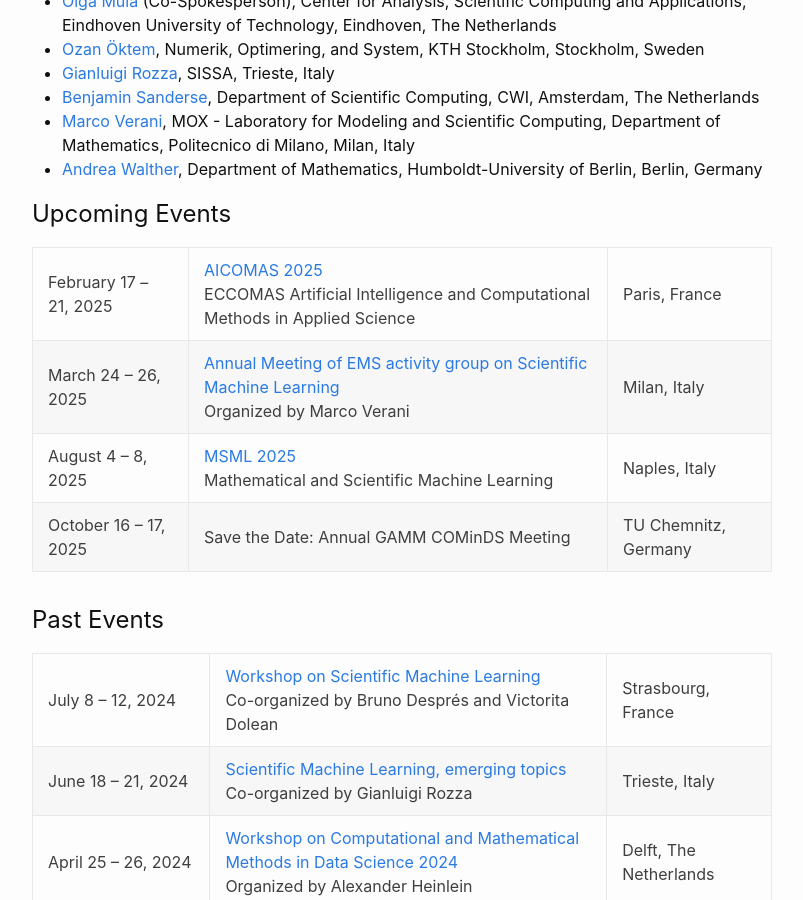
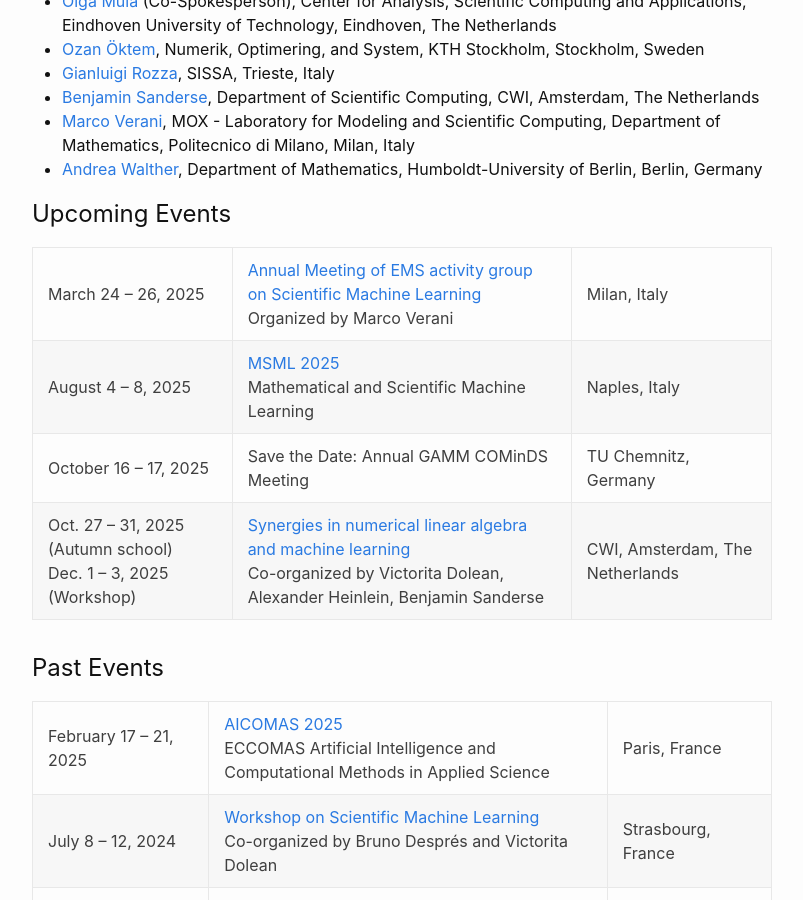
Before and after one commit to EMS-TAG-SciML/ems-tag-sciml.github.io, a Jekyll site: the page built from index.md, in a window 1280 px wide and 900 px high, scrolled down 2855 px. Shown: the whole window, without its empty margins (238-1041 px from the left). Built offline with Jekyll 4.4.1, drawn with Linux system fonts in a browser that asks for light colours.

Commit message:
Add event at CWI, NL

```diff
--- a/index.md
+++ b/index.md
@@ -77,13 +77,14 @@ If you wish to unsubscribe from the mailing list, please send a message from the
 
 ## Upcoming Events
 
-| February 17 – 21, 2025 | <a href="https://dte_aicomas_2025.iacm.info/" target="_blank">AICOMAS 2025</a><br/> ECCOMAS Artificial Intelligence and Computational Methods in Applied Science | Paris, France |
 | March 24 – 26, 2025 | <a href="https://www.mate.polimi.it/events/EMS-TAG-SciML-25/" target="_blank">Annual Meeting of EMS activity group on Scientific Machine Learning</a><br/> Organized by Marco Verani | Milan, Italy |
 | August 4 – 8, 2025 | <a href="https://sites.google.com/view/msml2025/home" target="_blank">MSML 2025</a><br/> Mathematical and Scientific Machine Learning | Naples, Italy |
 | October 16 – 17, 2025 | Save the Date: Annual GAMM COMinDS Meeting | TU Chemnitz, Germany |
+| Oct. 27 – 31, 2025 (Autumn school) <br/> Dec. 1 – 3, 2025 (Workshop) | <a href="https://www.cwi.nl/en/education/semester-programmes/cwi-research-semester-programs/synergies-in-numerical-linear-algebra-and-machine-learning/" target="_blank">Synergies in numerical linear algebra and machine learning</a><br/> Co-organized by Victorita Dolean, Alexander Heinlein, Benjamin Sanderse | CWI, Amsterdam, The Netherlands |
 
 ## Past Events
 
+| February 17 – 21, 2025 | <a href="https://dte_aicomas_2025.iacm.info/" target="_blank">AICOMAS 2025</a><br/> ECCOMAS Artificial Intelligence and Computational Methods in Applied Science | Paris, France |
 | July 8 – 12, 2024 | <a href="https://irma.math.unistra.fr/~micheldansac/SciML2024/" target="_blank">Workshop on Scientific Machine Learning</a> <br/> Co-organized by Bruno Després and Victorita Dolean | Strasbourg, France |
 | June 18 – 21, 2024 | <a href="https://indico.sissa.it/event/107/" target="_blank">Scientific Machine Learning, emerging topics</a> <br/> Co-organized by Gianluigi Rozza | Trieste, Italy |
 | April 25 – 26, 2024 | <a href="https://searhein.github.io/gamm-cominds-2024/" target="_blank">Workshop on Computational and Mathematical Methods in Data Science 2024</a> <br/> Organized by Alexander Heinlein | Delft, The Netherlands |
```
